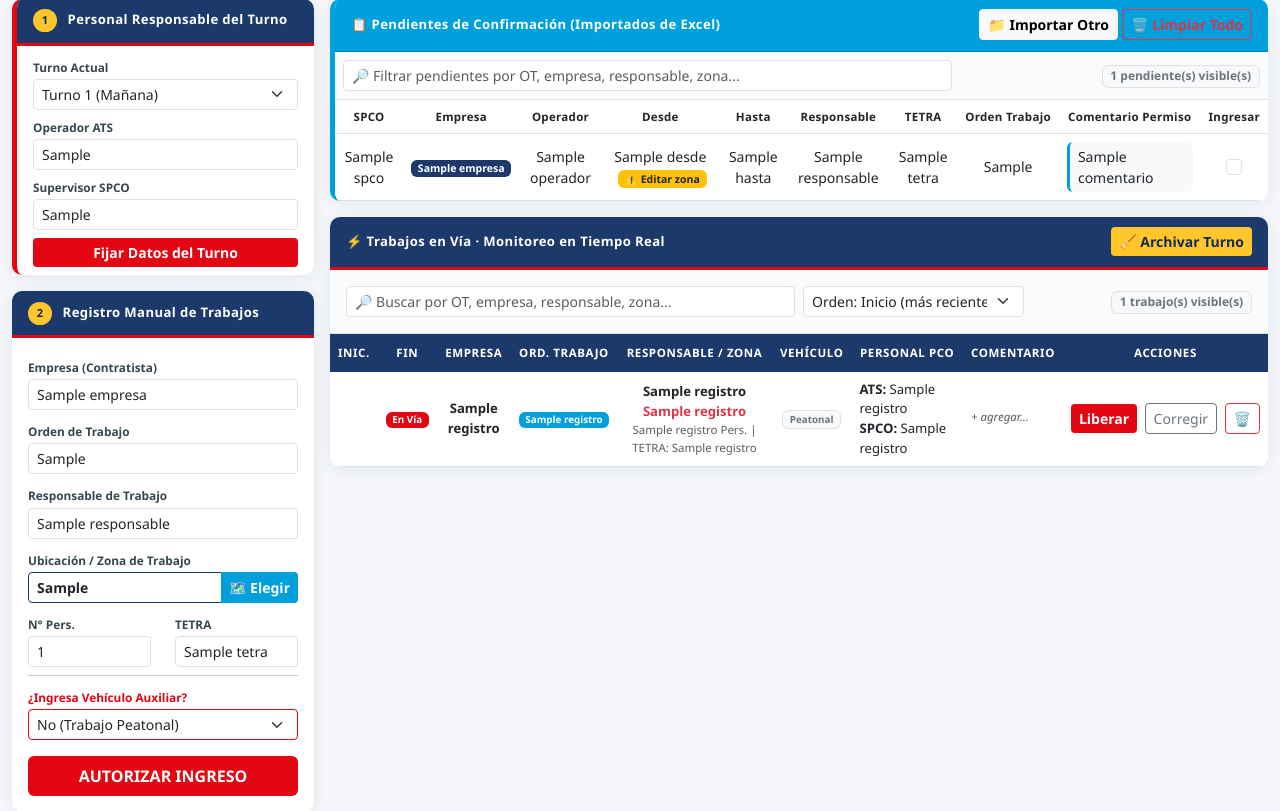
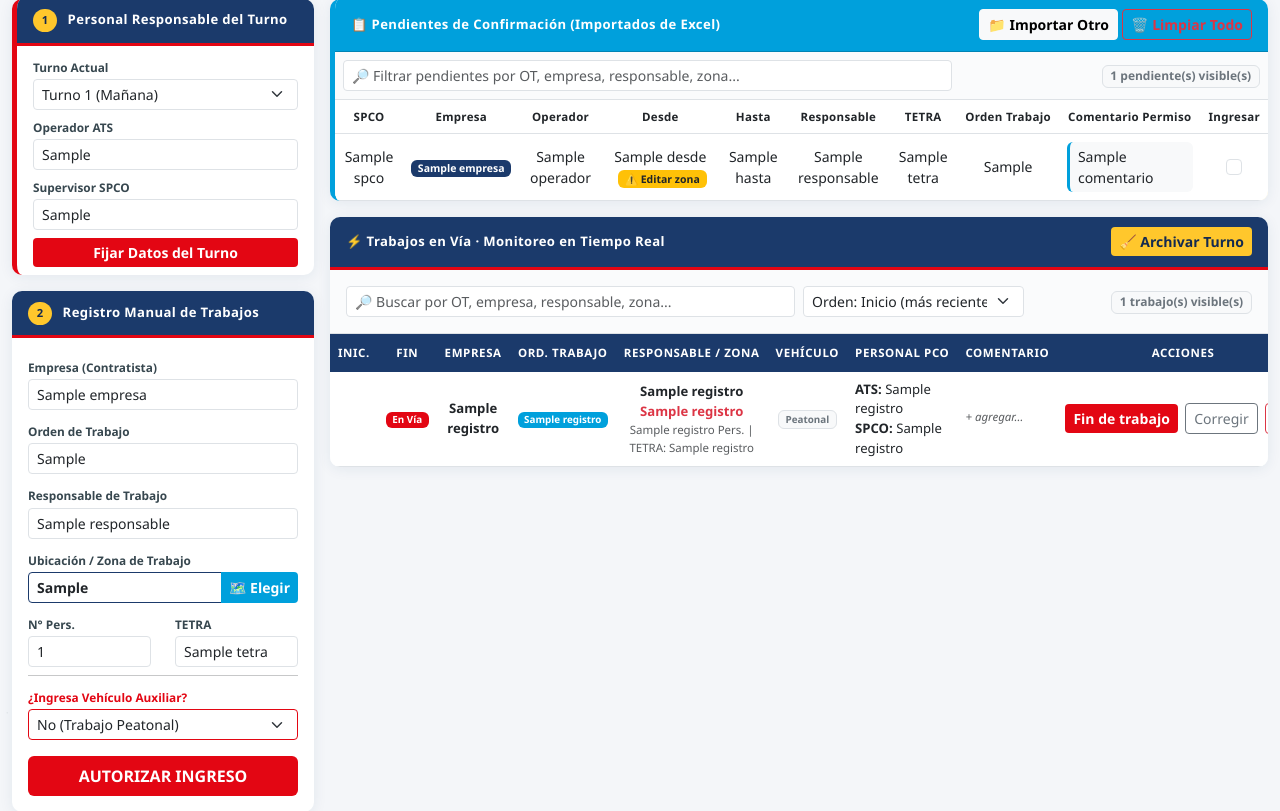
Before and after one commit to ArdalaxDown/pco-app, a Flask app: template templates/index.html in a window 1280 px wide. Shown: the part 74-885 px from the top of the page. Run offline with Flask 3, Linux system fonts and the light colour scheme; the template is opened without the code that fills it: most values are stand-ins (such as "Sample title", 1, 10 or a date in 2020); some libraries are stand-ins or nearby versions.

Commit message:
Cambiar estado CONFIRMADA a AUTORIZADA en importación Excel/texto; Cambiar botón 'Liberar' a 'Fin de trabajo' y 'Importados' a 'Desimportar' en UI

```diff
--- a/templates/index.html
+++ b/templates/index.html
@@ -567,12 +567,12 @@
                                         </td>
                                         <td class="text-nowrap">
                                             {% if not r[12] %}
-                                                <a href="/liberar/{{ r[0] }}" class="btn btn-sm btn-ml-red fw-bold me-1" onclick="return confirmarLiberacion({{ r[0] }}, 'Liberar', '{{ r[4] }}')">Liberar</a>
+                                                <a href="/liberar/{{ r[0] }}" class="btn btn-sm btn-ml-red fw-bold me-1" onclick="return confirmarLiberacion({{ r[0] }}, 'Fin de trabajo', '{{ r[4] }}')">Fin de trabajo</a>
                                             {% else %}
                                                 <a href="/revertir/{{ r[0] }}" class="btn btn-sm btn-ml-yellow fw-bold me-1" onclick="return confirmarLiberacion({{ r[0] }}, 'Revertir', '{{ r[4] }}')">Revertir</a>
                                             {% endif %}
                                             {% if r[4] and r[4] != '-' and r[4] != '' %}
-                                            <button type="button" class="btn btn-sm btn-outline-primary fw-bold me-1" style="color:var(--ml-cyan);border-color:var(--ml-cyan);" onclick="revertirImportado({{ r[0] }})">↩ Importados</button>
+                                            <button type="button" class="btn btn-sm btn-outline-primary fw-bold me-1" style="color:var(--ml-cyan);border-color:var(--ml-cyan);" onclick="revertirImportado({{ r[0] }})">↩ Desimportar</button>
                                             {% endif %}
                                             <button type="button" class="btn btn-sm btn-outline-secondary me-1" data-bs-toggle="modal" data-bs-target="#editModal{{ r[0] }}">Corregir</button>
                                             <a href="/eliminar/{{ r[0] }}" class="btn btn-sm btn-outline-danger" onclick="return confirm('¿Eliminar por completo?');">🗑️</a>
@@ -1078,8 +1078,8 @@
                         </div>
                     </td>
                     <td class="text-nowrap">
-                        <a href="/liberar/${newId}" class="btn btn-sm btn-ml-red fw-bold me-1" onclick="return confirmarLiberacion(${newId}, 'Liberar', '${escapeHtml(orden)}')">Liberar</a>
-                        <button type="button" class="btn btn-sm fw-bold me-1" style="color:var(--ml-cyan);border-color:var(--ml-cyan);" onclick="revertirImportado(${newId})">↩ Importados</button>
+                        <a href="/liberar/${newId}" class="btn btn-sm btn-ml-red fw-bold me-1" onclick="return confirmarLiberacion(${newId}, 'Fin de trabajo', '${escapeHtml(orden)}')">Fin de trabajo</a>
+                        <button type="button" class="btn btn-sm fw-bold me-1" style="color:var(--ml-cyan);border-color:var(--ml-cyan);" onclick="revertirImportado(${newId})">↩ Desimportar</button>
                         <button type="button" class="btn btn-sm btn-outline-secondary me-1" onclick="alert('Recarga la página para editar este registro.')">Corregir</button>
                         <a href="/eliminar/${newId}" class="btn btn-sm btn-outline-danger" onclick="return confirm('¿Eliminar por completo?');">🗑️</a>
                     </td>
```
